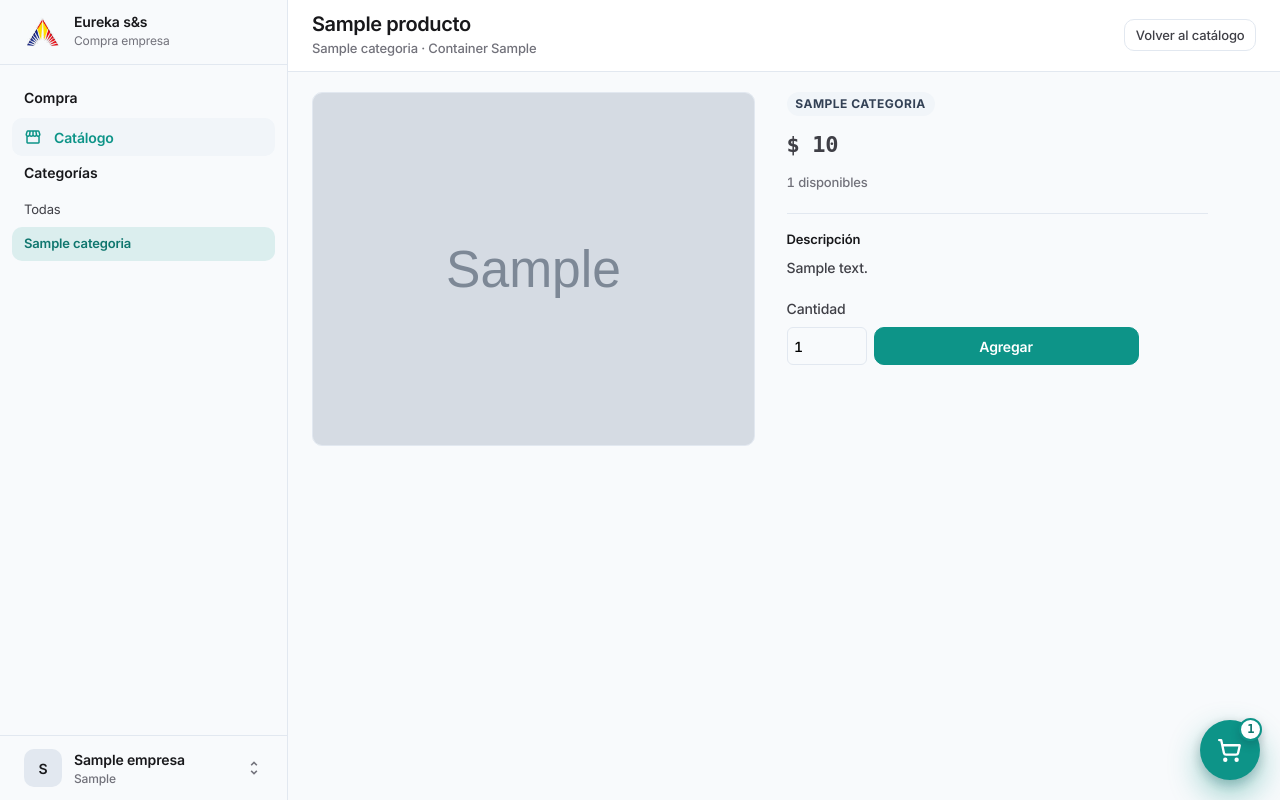
After one commit to WilmanMontenegro/inventario-categorias, a Django app: page /catalogo/1/ in a window 1280 px wide. The commit adds this page. Run offline with Django 5.2, Linux system fonts and the light colour scheme; a user stored in the database is signed in; tables that the repository leaves empty hold one stand-in row (values such as "Sample post"); grey boxes marked "Sample" are stand-in pictures.

Commit message:
Ficha de producto y categorías en el sidebar.
Click en card abre detalle; el filtro de chips pasa al menú lateral para escalar.

```diff
--- a/inventario/static/inventario/css/app.css
+++ b/inventario/static/inventario/css/app.css
@@ -9,7 +9,7 @@
 @import url("tokens.css?v=ds100");
 @import url("base.css?v=ds100");
 
-@import url("layouts/dash.css?v=ds100");
+@import url("layouts/dash.css?v=ds101");
 @import url("layouts/auth.css?v=ds100");
 @import url("layouts/compra.css?v=ds100");
 
@@ -23,7 +23,7 @@
 @import url("components/table.css?v=ds100");
 @import url("components/card.css?v=ds100");
 @import url("components/kpi.css?v=ds100");
-@import url("components/product-card.css?v=ds100");
+@import url("components/product-card.css?v=ds101");
 @import url("components/panel.css?v=ds100");
 @import url("components/empty.css?v=ds100");
 @import url("components/lista-acciones.css?v=ds100");
--- a/inventario/static/inventario/css/components/product-card.css
+++ b/inventario/static/inventario/css/components/product-card.css
@@ -7,6 +7,7 @@
 }
 
 .prod-card {
+  position: relative;
   display: grid;
   grid-template-rows: auto 1fr auto;
   background: var(--color-superficie);
@@ -17,6 +18,31 @@
   transition:
     box-shadow var(--duracion) var(--ease),
     border-color var(--duracion) var(--ease);
+}
+
+/* Cubrí foto + texto; el form queda encima (z-index) para Agregar */
+.prod-card__link {
+  position: absolute;
+  inset: 0;
+  z-index: 1;
+  border-radius: inherit;
+}
+
+.prod-card__link:focus-visible {
+  outline: var(--focus-anillo);
+  outline-offset: -2px;
+}
+
+.prod-card__body,
+.prod-card__media {
+  position: relative;
+  z-index: 0;
+  pointer-events: none;
+}
+
+.prod-card__form {
+  position: relative;
+  z-index: 2;
 }
 
 .prod-card:hover {
@@ -143,3 +169,129 @@
     transform: none;
   }
 }
+
+/* ——— Ficha detalle (click desde catálogo) ——— */
+
+.prod-detalle {
+  display: grid;
+  gap: var(--espacio-6);
+  align-items: start;
+  max-width: 56rem;
+}
+
+.prod-detalle__media {
+  aspect-ratio: var(--prod-ratio);
+  border-radius: var(--radio);
+  border: 1px solid var(--color-borde);
+  background: linear-gradient(145deg, var(--color-borde-suave), var(--color-borde));
+  overflow: hidden;
+}
+
+.prod-detalle__media img {
+  width: 100%;
+  height: 100%;
+  object-fit: cover;
+  display: block;
+}
+
+.prod-detalle__media--empty {
+  display: grid;
+  place-items: center;
+  min-height: 12rem;
+  font-size: var(--texto-display);
+  font-weight: var(--peso-bold);
+  color: var(--color-texto-suave);
+}
+
+.prod-detalle__info {
+  display: grid;
+  gap: var(--espacio-3);
+  align-content: start;
+}
+
+.prod-detalle__precio {
+  margin: 0;
+  font-family: var(--mono-datos);
+  font-size: var(--texto-xl);
+  font-weight: var(--peso-semi);
+  font-variant-numeric: tabular-nums;
+  letter-spacing: var(--tracking-tight);
+}
+
+.prod-detalle__stock {
+  margin: 0;
+  font-size: var(--texto-sm);
+  color: var(--color-texto-suave);
+  font-variant-numeric: tabular-nums;
+}
+
+.prod-detalle__desc {
+  margin: var(--espacio-2) 0 0;
+  padding-top: var(--espacio-4);
+  border-top: 1px solid var(--color-borde);
+}
+
+.prod-detalle__desc-titulo {
+  margin: 0 0 var(--espacio-2);
+  font-size: var(--texto-sm);
+  font-weight: var(--peso-semi);
+  color: var(--color-texto-forte);
+}
+
+.prod-detalle__desc p {
+  margin: 0;
+  font-size: var(--texto-body);
+  line-height: 1.5;
+  color: var(--color-texto);
+  max-width: 42rem;
+  white-space: pre-wrap;
+}
+
+.prod-detalle__form {
+  display: grid;
+  gap: var(--espacio-2);
+  margin-top: var(--espacio-2);
+  max-width: 22rem;
+}
+
+.prod-detalle__form-fila {
+  display: flex;
+  gap: 0.45rem;
+}
+
+.prod-detalle__form input[type="number"] {
+  width: 5rem;
+  min-height: var(--ctrl-alto);
+  border: 1px solid var(--color-borde);
+  border-radius: var(--radio-sm);
+  padding: 0.4rem;
+  font: inherit;
+  font-variant-numeric: tabular-nums;
+  background: var(--color-fondo);
+}
+
+.prod-detalle__form input:focus-visible {
+  outline: var(--focus-anillo);
+  outline-offset: 1px;
+}
+
+.prod-detalle__form .btn {
+  flex: 1;
+}
+
+@media (min-width: 720px) {
+  .prod-detalle {
+    grid-template-columns: minmax(0, 1.05fr) minmax(0, 1fr);
+    gap: var(--espacio-8);
+  }
+}
+
+@media (max-width: 560px) {
+  .prod-detalle__form-fila {
+    flex-direction: column;
+  }
+
+  .prod-detalle__form input[type="number"] {
+    width: 100%;
+  }
+}
--- a/inventario/static/inventario/css/layouts/dash.css
+++ b/inventario/static/inventario/css/layouts/dash.css
@@ -129,6 +129,23 @@
   background: var(--p-zinc-100);
   color: var(--color-accion);
   font-weight: 600;
+}
+
+.dash__nav--cats {
+  max-height: min(52vh, 24rem);
+  overflow-y: auto;
+  padding-bottom: 0.35rem;
+  scrollbar-width: thin;
+}
+
+.dash__nav-link--cat {
+  height: 34px;
+  font-size: var(--texto-sm);
+}
+
+.dash__nav-link--cat.is-active {
+  background: color-mix(in srgb, var(--color-accion) 12%, transparent);
+  color: var(--color-accion-ink);
 }
 
 .dash__side-foot {
--- a/inventario/templates/inventario/base_compra.html
+++ b/inventario/templates/inventario/base_compra.html
@@ -37,13 +37,28 @@
       <h2 class="dash__nav-label">Compra</h2>
       <nav class="dash__nav" aria-label="Principal">
         <a
-          class="dash__nav-link{% if request.resolver_match.url_name == 'catalogo' %} is-active{% endif %}"
+          class="dash__nav-link{% if request.resolver_match.url_name == 'catalogo' or request.resolver_match.url_name == 'producto_detalle' %} is-active{% endif %}"
           href="{% url 'catalogo' %}"
         >
           <span class="material-symbols-outlined dash__nav-ico" aria-hidden="true">storefront</span>
           <span>Catálogo</span>
         </a>
       </nav>
+      {% if categorias %}
+      <h2 class="dash__nav-label">Categorías</h2>
+      <nav class="dash__nav dash__nav--cats" aria-label="Categorías">
+        <a
+          class="dash__nav-link dash__nav-link--cat{% if request.resolver_match.url_name == 'catalogo' and not categoria_activa %} is-active{% endif %}"
+          href="{% url 'catalogo' %}"
+        >Todas</a>
+        {% for cat in categorias %}
+        <a
+          class="dash__nav-link dash__nav-link--cat{% if categoria_activa.id == cat.id %} is-active{% endif %}"
+          href="{% url 'catalogo' %}?categoria={{ cat.id }}"
+        >{{ cat.nombre }}</a>
+        {% endfor %}
+      </nav>
+      {% endif %}
     </div>
 
     <div class="dash__side-foot">
--- /dev/null
+++ b/inventario/templates/inventario/producto.html
@@ -0,0 +1,72 @@
+{% extends "inventario/base_compra.html" %}
+{% load dinero %}
+{% block title %}{{ item.producto.nombre }}{% endblock %}
+{% block compra_cabecera %}
+<h1 class="dash__titulo" id="titulo-pagina">{{ item.producto.nombre }}</h1>
+<p class="dash__subtitulo">{{ item.producto.categoria.nombre }} · Container {{ item.container.codigo }}</p>
+{% endblock %}
+{% block compra_acciones %}
+<a class="btn btn--ghost btn--compacto" href="{% url 'catalogo' %}">Volver al catálogo</a>
+{% endblock %}
+{% block compra_contenido %}
+<article class="prod-detalle">
+  {% if item.producto.imagen %}
+  <div class="prod-detalle__media">
+    <img
+      src="{{ item.producto.imagen.url }}"
+      alt="{{ item.producto.nombre }}"
+      width="720"
+      height="540"
+      decoding="async"
+    >
+  </div>
+  {% else %}
+  <div class="prod-detalle__media prod-detalle__media--empty" aria-hidden="true">
+    {{ item.producto.inicial }}
+  </div>
+  {% endif %}
+
+  <div class="prod-detalle__info">
+    <span class="chip">{{ item.producto.categoria.nombre }}</span>
+    <p class="prod-detalle__precio">
+      <span class="visually-hidden">Precio de venta </span>{{ item.precio_venta|cop }}
+    </p>
+    <p class="prod-detalle__stock">{{ item.cantidad }} disponibles</p>
+
+    {% if item.producto.descripcion %}
+    <div class="prod-detalle__desc">
+      <h2 class="prod-detalle__desc-titulo">Descripción</h2>
+      <p>{{ item.producto.descripcion }}</p>
+    </div>
+    {% endif %}
+
+    <form
+      class="prod-detalle__form"
+      method="post"
+      action="{% url 'agregar_carrito' item.id %}"
+      hx-post="{% url 'agregar_carrito' item.id %}"
+      hx-target="#avisos"
+      hx-swap="innerHTML"
+      hx-disabled-elt="button"
+    >
+      {% csrf_token %}
+      <label class="campo__label" for="cant-detalle-{{ item.id }}">Cantidad</label>
+      <div class="prod-detalle__form-fila">
+        <input
+          id="cant-detalle-{{ item.id }}"
+          type="number"
+          name="cantidad"
+          min="1"
+          max="{{ item.cantidad }}"
+          value="1"
+          inputmode="numeric"
+          required
+          aria-describedby="stock-detalle-{{ item.id }}"
+        >
+        <span class="visually-hidden" id="stock-detalle-{{ item.id }}">Máximo {{ item.cantidad }}</span>
+        <button class="btn btn--obra" type="submit">Agregar</button>
+      </div>
+    </form>
+  </div>
+</article>
+{% endblock %}
--- a/inventario/urls.py
+++ b/inventario/urls.py
@@ -14,6 +14,11 @@ urlpatterns = [
     path("salir/", views.salir, name="salir"),
     path("catalogo/", views.catalogo, name="catalogo"),
     path(
+        "catalogo/<int:inventario_id>/",
+        views.producto_detalle,
+        name="producto_detalle",
+    ),
+    path(
         "carrito/agregar/<int:inventario_id>/",
         views.agregar_carrito,
         name="agregar_carrito",
--- a/inventario/views.py
+++ b/inventario/views.py
@@ -46,7 +46,27 @@ def _badge_context(request):
         ).first()
         if carrito:
             cantidad = carrito.cantidad_items
-    return {"carrito_cantidad": cantidad, "container_activo": container}
+    categorias = []
+    categoria_activa = None
+    if container:
+        categorias = list(
+            Categoria.objects.filter(
+                pk__in=Inventario.objects.filter(
+                    container=container, cantidad__gt=0
+                ).values_list("producto__categoria_id", flat=True)
+            ).order_by("nombre")
+        )
+        cat_id = request.GET.get("categoria")
+        if cat_id:
+            categoria_activa = next(
+                (c for c in categorias if str(c.pk) == str(cat_id)), None
+            )
+    return {
+        "carrito_cantidad": cantidad,
+        "container_activo": container,
+        "categorias": categorias,
+        "categoria_activa": categoria_activa,
+    }
 
 
 @require_GET
@@ -137,15 +157,9 @@ def catalogo(request):
 
     container = _container_activo()
     items = []
-    categorias = []
     categoria_activa = None
     if container:
         stock = Inventario.objects.filter(container=container, cantidad__gt=0)
-        categorias = list(
-            Categoria.objects.filter(
-                pk__in=stock.values_list("producto__categoria_id", flat=True)
-            ).order_by("nombre")
-        )
         cat_id = request.GET.get("categoria")
         if cat_id:
             categoria_activa = Categoria.objects.filter(pk=cat_id).first()
@@ -159,13 +173,41 @@ def catalogo(request):
             )
         )
     ctx = {
+        **_badge_context(request),
         "empresa": empresa,
         "items": items,
-        "categorias": categorias,
         "categoria_activa": categoria_activa,
-        **_badge_context(request),
     }
     return render(request, "inventario/catalogo.html", ctx)
+
+
+@login_required
+@require_GET
+def producto_detalle(request, inventario_id):
+    """Ficha del producto en el container activo (click desde el catálogo)."""
+    empresa = _empresa_de(request.user)
+    if empresa is None:
+        if request.user.is_staff:
+            return redirect("admin:index")
+        return redirect("entrar")
+
+    container = _container_activo()
+    if container is None:
+        return redirect("catalogo")
+
+    inventario = get_object_or_404(
+        Inventario.objects.select_related("producto", "producto__categoria"),
+        pk=inventario_id,
+        container=container,
+        cantidad__gt=0,
+    )
+    ctx = {
+        **_badge_context(request),
+        "empresa": empresa,
+        "item": inventario,
+        "categoria_activa": inventario.producto.categoria,
+    }
+    return render(request, "inventario/producto.html", ctx)
 
 
 @login_required
```
Also changed, not shown: inventario/templates/inventario/catalogo.html (+7 -17 lines), inventario/tests.py (+15 -0 lines).
